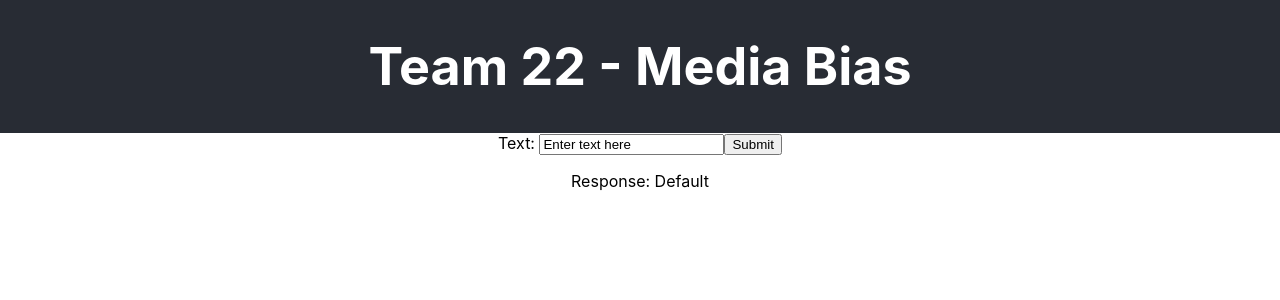
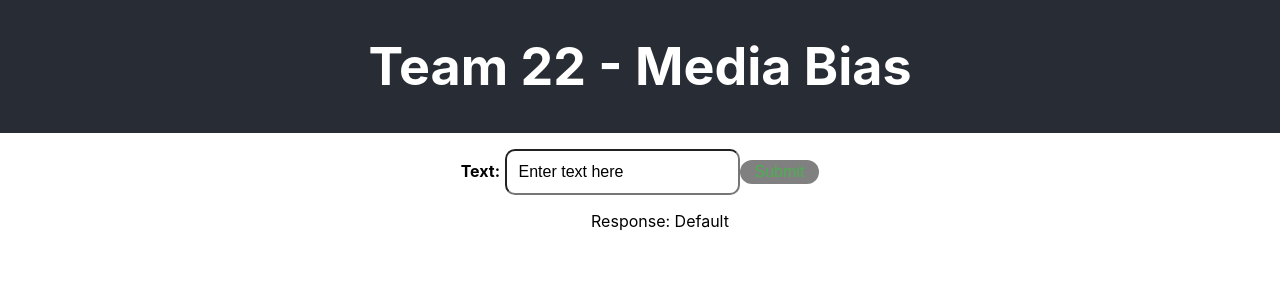
Before and after one commit to sadiela/contextcheck, a React (Create React App) app in the folder react-flask-app/: page / in a window 1280 px wide. Shown: the top 300 px of the page. Built offline with nearby package versions, Linux system fonts and the light colour scheme.

Commit message:
made some updates for testing demo

```diff
--- /dev/null
+++ b/react-flask-app/src/Form.css
@@ -0,0 +1,30 @@
+.list_item {
+    list-style-type: none;
+}
+
+.submit_button {
+      background-color: grey;
+      border: none;
+      color: #4CAF50;
+      padding: 3px 15px;
+      text-align: center;
+      text-decoration: none;
+      display: inline-block;
+      font-size: 16px;
+      border-radius: 25px;
+      transition-duration: 0.4s;
+}
+
+.submit_button:hover {
+    background-color: #4CAF50; /* Green */
+    font-size: 14px;
+    color: white;
+    padding: 4px 17px;
+}
+
+.text_input {
+    background-color: white;
+    padding: 12px;
+    font-size: 16px;
+    border-radius: 10px;
+}
--- a/react-flask-app/src/Form.js
+++ b/react-flask-app/src/Form.js
@@ -1,5 +1,6 @@
 import axios from 'axios';
 import React from 'react';
+import './Form.css';
 class Form extends React.Component {
     constructor(props) {
         super(props);
@@ -12,7 +13,6 @@ class Form extends React.Component {
         this.handleSubmit = this.handleSubmit.bind(this);
     }
     handleChange(event){
-        console.log("handleChange: " + event.target.value);
         this.setState({text: event.target.value, response: event.target.response});
     }
     handleSubmit(event){
@@ -27,12 +27,15 @@ class Form extends React.Component {
     }
     render(){
         return(
-            <form onSubmit={this.handleSubmit}>
+            <form className="form" onSubmit={this.handleSubmit}>
+            <p></p>
                 <label>
-                    Text: <input key="text-input" type="text" value={this.state.text} onChange={this.handleChange} />
+                    <strong>Text:</strong> <input className="text_input" key="text-input" type="text" value={this.state.text} onChange={this.handleChange} />
                 </label>
-                <input type="submit" value="Submit"/>
-                <p>Response: {this.state.response}</p>
+                <button className="submit_button" type="submit" value="Submit">Submit</button>
+                <ul>
+                <li className="list_item"> Response: {this.state.response} </li>
+                </ul>
             </form>
         );
     }
```
Also changed, not shown: 1 other file (tests, documents, lock files or other folders).
